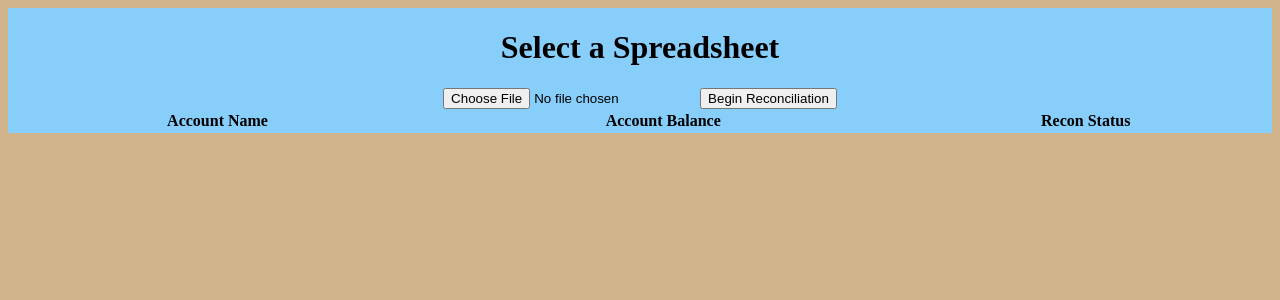
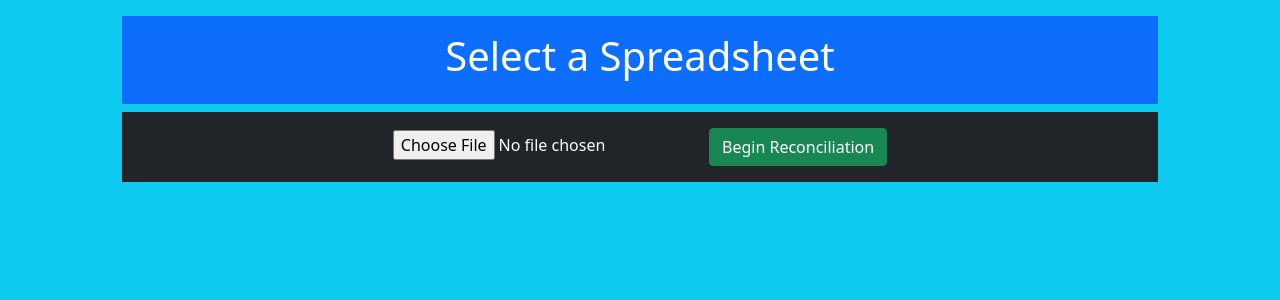
Before and after one commit to DonaldCapodilupo/Quickbooks-Account-Reconciliation, a Flask app: page /ReconWindow in a window 1280 px wide. Shown: the top 300 px of the page. Run offline with Flask 2, Linux system fonts and the light colour scheme; lists and menus that the app fills with data are empty.

Commit message:
Included bootstrap, reduced the app to only one html page. Program not currently creating spreadsheets but all of the logic is there.

```diff
--- a/app.py
+++ b/app.py
@@ -20,11 +20,34 @@ def allowed_file(filename):
 
 @app.route('/', methods=["POST","GET"])
 def main_Menu():
-    if request.method == "POST":
-        if request.form['btn_Confirm'] == 'Go To Recon Page':
-            return redirect(url_for('recon_Window'))
-    else:
-        return render_template('main.html')
+    if request.method == 'POST':
+
+        uploaded_file = request.files['excel_file']
+
+        if uploaded_file.filename != '':
+            filename = secure_filename(uploaded_file.filename)
+            uploaded_file.save(os.path.join(app.config['UPLOAD_FOLDER'], filename))
+
+            from BackEndLogic import accountsInGeneralLedger, accountsInDirectory, Recon
+
+            accounts_In_GL = accountsInGeneralLedger(filename)
+            accounts_In_Directory = accountsInDirectory()
+
+            # fills out data and accounts_That_Need_Recons_Created
+            for account in accounts_In_GL.keys():
+                os.chdir(ROOT)
+                temp_name = account + ".xlsx"
+                if temp_name in accounts_In_Directory:
+                    data.append(Recon(account, accounts_In_GL[account], True))
+                elif account not in accounts_In_Directory:
+                    data.append(Recon(account, accounts_In_GL[account], False))
+                    accounts_That_Need_Recons_Created.append(Recon(account, accounts_In_GL[account], False))
+                else:
+                    data.append(Recon(account, accounts_In_GL[account], False))
+
+        return render_template('main.html', data=data)
+    elif request.method == "GET":
+        return render_template("main.html", data=False)
 
 #These lists need to persist between web pages.
 accounts_That_Need_Recons_Created = []
@@ -57,9 +80,9 @@ def recon_Window():
                 else:
                     data.append(Recon(account, accounts_In_GL[account], False))
 
-        return render_template('ReconWindow.html', data=data)
+        return render_template('main.html', data=data)
     elif request.method == "GET":
-        return render_template("ReconWindow.html")
+        return render_template("main.html")
 
 
 @app.route('/SingleRecon', methods=["POST","GET"])
@@ -80,9 +103,9 @@ def create_Recon_Single():
                 data.append(new_Recon_Obj)
             accounts_That_Need_Recons_Created.remove(account)
 
-            return render_template('ReconWindow.html', data=data)
+            return render_template('main.html', data=data)
     else:
-        return render_template('ReconWindow.html', data=data)
+        return render_template('main.html', data=data)
 
 
 @app.route('/DoubleRecon', methods=["POST","GET"])
@@ -104,9 +127,9 @@ def create_Recon_Double():
                 data.append(new_Recon_Obj)
             accounts_That_Need_Recons_Created.remove(account)
 
-            return render_template('ReconWindow.html', data=data)
+            return render_template('main.html', data=data)
     else:
-        return render_template('ReconWindow.html', data=data)
+        return render_template('main.html', data=data)
 
 
 
--- a/templates/ReconWindow.html
+++ b/templates/ReconWindow.html
@@ -4,46 +4,78 @@
     <meta charset="UTF-8">
     <title>Reconciliation Software</title>
 
-    <link rel="stylesheet" href="../static/ReconWindow.css">
+    <!-- CSS only -->
+    <link href="https://cdn.jsdelivr.net/npm/bootstrap@5.1.3/dist/css/bootstrap.min.css" rel="stylesheet"
+          integrity="sha384-1BmE4kWBq78iYhFldvKuhfTAU6auU8tT94WrHftjDbrCEXSU1oBoqyl2QvZ6jIW3" crossorigin="anonymous">
 
 </head>
-<body>
-    <div class="Main_Wrapper">
+<body class="p-3 mb-2 bg-info" align="center">
 
-        <div class="Main_Title_Wrapper">
-            <h1>Select a Spreadsheet</h1>
+<div id="page-content-wrapper">
+    <div class="row">
+        <div class="col-1"></div>
+        <div class="col-10" align="center">
+            <div class="p-3 mb-2 bg-primary text-white">
+                <h1 class="text-center">Select a Spreadsheet</h1>
+            </div>
+        </div>
+        <div class="col-1"></div>
     </div>
 
-        <div class="File_Upload_Wrapper">
-            <form action="{{ url_for('recon_Window') }}" enctype=multipart/form-data  method="POST">
+    <div class="row">
+
+        <div class="col-1"></div>
+        <div class="col-10" align="center">
+            <div class="p-3 mb-2 bg-dark text-white">
+
+                <form action="{{ url_for('recon_Window') }}" enctype=multipart/form-data method="POST">
                     <input type="file" name="excel_file" accept=".xlsx">
-            <input type="submit" name="TheButton" value="Begin Reconciliation">
-
+                    <input type="submit" name="TheButton" value="Begin Reconciliation" class="btn btn-success">
                 </form>
             </div>
+        </div>
+        <div class="col-1"></div>
 
-        <table>
-            <tr>
+    </div>
+
+    <div class="row" align="center">
+        <div class="col-1"></div>
+        <div class="col-10">
+            <div class="p-3 mb-2 bg-dark text-white">
+
+                <table class="table table-bordered table-dark">
+                    <tr align="center">
                         <th>Account Name</th>
                         <th>Account Balance</th>
                         <th>Recon Status</th>
+
+
                     </tr>
                     {% for account_Name in data %}
-            <tr>
+                    <tr align="center">
                         <td>{{account_Name.account_Name}}</td>
                         <td>${{account_Name.account_Balance}}</td>
 
 
                         {% if account_Name.account_Status_Exists: %}
-                    <td>{{account_Name.account_Name}} Just Needs to be updated</td>
+                        <td>{{account_Name.account_Name[0:5]}} Just Needs to be updated</td>
                         {% else %}
-                    <td>{{account_Name.account_Name}} Needs to be Created
+                        <td>{{account_Name.account_Name[0:5]}} Needs to be Created</td>
+                        <td align="center">
                             <form action="{{ url_for('create_Recon_Single') }}" method="POST">
-                            <input type="submit" name=Single_Recon value="Assign Single Reconciliation {{account_Name.account_Name}}">
+                                <input type="submit" name=Single_Recon
+                                       value="Assign Single Reconciliation {{account_Name.account_Name[0:5]}}"
+                                       class="btn btn-primary"
+                                       >
                             </form>
+                        </td>
+                        <td align="center">
 
                             <form action="{{ url_for('create_Recon_Double') }}" method="POST">
-                            <input type="submit" name=Double_Recon value="Assign Double Reconciliation {{account_Name.account_Name}}">
+                                <input type="submit" name=Double_Recon
+                                       value="Assign Double Reconciliation {{account_Name.account_Name[0:5]}}"
+                                       class="btn btn-secondary"
+                                       >
                             </form>
                         </td>
 
@@ -52,6 +84,10 @@
                     </tr>
                     {% endfor %}
                 </table>
+            </div>
+        </div>
+        <div class="col-1"></div>
+    </div>
 
 </div>
 </body>
--- a/templates/main.html
+++ b/templates/main.html
@@ -2,29 +2,94 @@
 <html lang="en">
 <head>
     <meta charset="UTF-8">
-    <title>Snapshot Financials</title>
+    <title>Reconciliation Software</title>
 
-    <link rel="stylesheet" href="../static/main.css">
+    <!-- CSS only -->
+    <link href="https://cdn.jsdelivr.net/npm/bootstrap@5.1.3/dist/css/bootstrap.min.css" rel="stylesheet"
+          integrity="sha384-1BmE4kWBq78iYhFldvKuhfTAU6auU8tT94WrHftjDbrCEXSU1oBoqyl2QvZ6jIW3" crossorigin="anonymous">
 
 </head>
-<body>
+<body class="p-3 mb-2 bg-info" align="center">
 
-<div class="MainWrapper">
-    <div class="MainTitle">
-        <h1>Snapshot Financials</h1>
-        <h2>Account Reconciliation Software</h2>
+<div id="page-content-wrapper">
+    <div class="row">
+        <div class="col-1"></div>
+        <div class="col-10" align="center">
+            <div class="p-3 mb-2 bg-primary text-white">
+                <h1 class="text-center">Select a Spreadsheet</h1>
+            </div>
+        </div>
+        <div class="col-1"></div>
     </div>
-    <div class="WelcomeText">
-        <p>Please select which option you would like</p>
+
+    <div class="row">
+
+        <div class="col-1"></div>
+        <div class="col-10" align="center">
+            <div class="p-3 mb-2 bg-dark text-white">
+
+                <form action="{{ url_for('recon_Window') }}" enctype=multipart/form-data method="POST">
+                    <input type="file" name="excel_file" accept=".xlsx">
+                    <input type="submit" name="TheButton" value="Begin Reconciliation" class="btn btn-success">
+                </form>
+            </div>
+        </div>
+        <div class="col-1"></div>
+
     </div>
-    <div class="Button_Wrapper">
-        <form action="{{ url_for('main_Menu') }}" method="POST">
-            <div class="Button_Wrapper">
-                <input type="submit" name="btn_Confirm" value="Go To Recon Page">
+    {% if data:%}
+
+        <div class="row" align="center">
+            <div class="col-1"></div>
+            <div class="col-10">
+                <div class="p-3 mb-2 bg-dark text-white">
+
+                    <table class="table table-bordered table-dark">
+                        <tr align="center">
+                            <th>Account Name</th>
+                            <th>Account Balance</th>
+                            <th>Recon Status</th>
+
+
+                        </tr>
+                        {% for account_Name in data %}
+                        <tr align="center">
+                            <td>{{account_Name.account_Name}}</td>
+                            <td>${{account_Name.account_Balance}}</td>
+
+
+                            {% if account_Name.account_Status_Exists: %}
+                            <td>{{account_Name.account_Name[0:5]}} Just Needs to be updated</td>
+                            {% else %}
+                            <td>{{account_Name.account_Name[0:5]}} Needs to be Created</td>
+                            <td align="center">
+                                <form action="{{ url_for('create_Recon_Single') }}" method="POST">
+                                    <input type="submit" name=Single_Recon
+                                           value="Assign Single Reconciliation {{account_Name.account_Name[0:5]}}"
+                                           class="btn btn-primary"
+                                           >
+                                </form>
+                            </td>
+                            <td align="center">
+
+                                <form action="{{ url_for('create_Recon_Double') }}" method="POST">
+                                    <input type="submit" name=Double_Recon
+                                           value="Assign Double Reconciliation {{account_Name.account_Name[0:5]}}"
+                                           class="btn btn-secondary"
+                                           >
+                                </form>
+                            </td>
+
+                            {% endif %}
+
+                        </tr>
+                        {% endfor %}
+                    </table>
+                </div>
             </div>
-        </form>
-        <button type="button" onclick="window.close()">Close Tab</button>
-    </div>
+            <div class="col-1"></div>
+        </div>
+    {% endif %}
 
 </div>
 </body>
```
Lines whose indentation alone changed are shown as unchanged.
